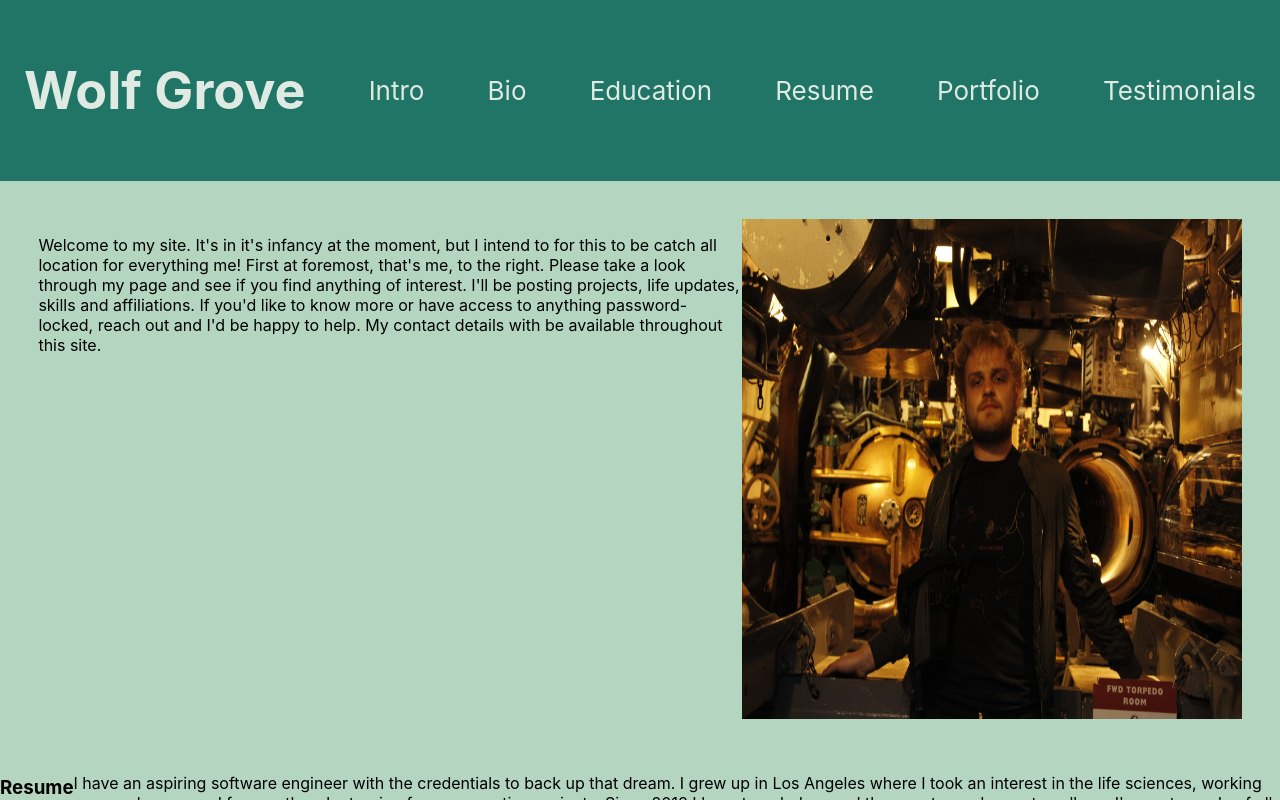
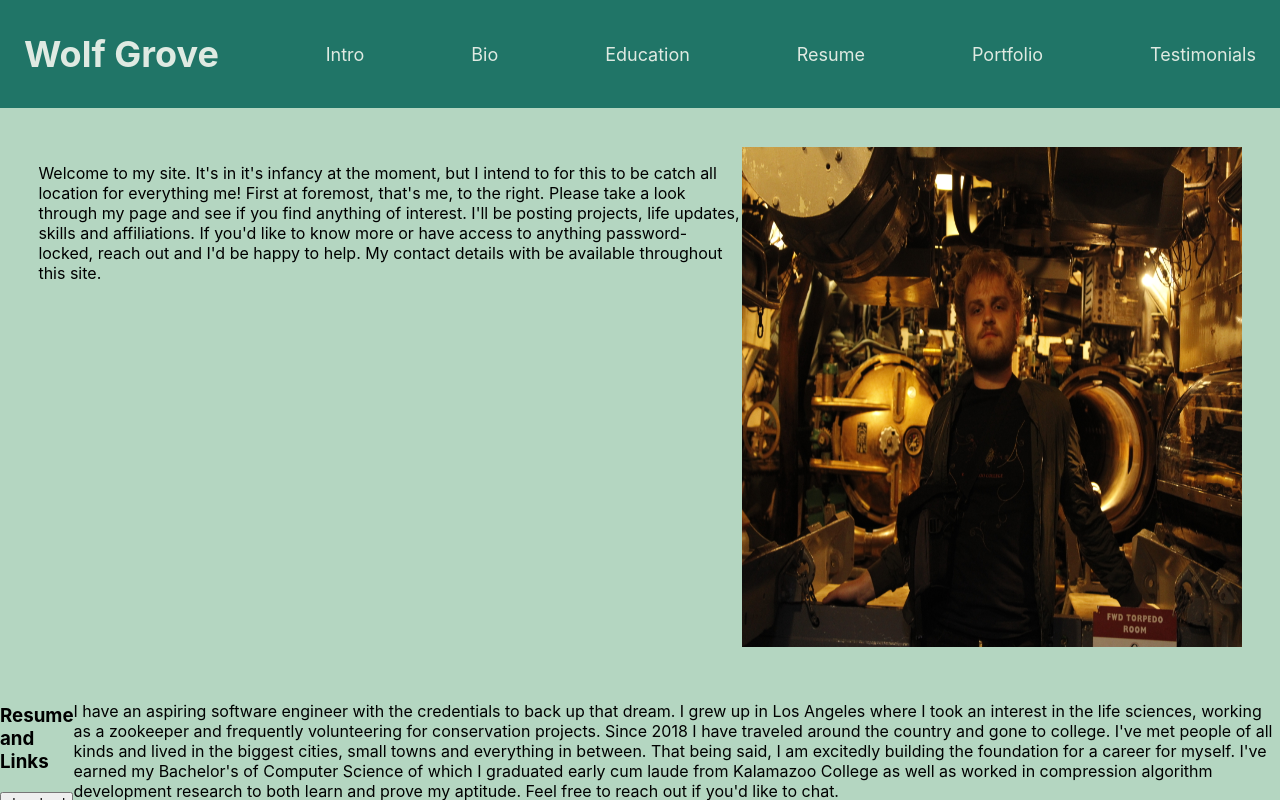
Before and after one commit to RonanGW/WolfGrove, a React (Create React App) app: page / in a window 1280 px wide. Shown: the top 800 px of the page. Built offline with nearby package versions, Linux system fonts and the light colour scheme.

Commit message:
Stylized Header

```diff
--- a/src/App.css
+++ b/src/App.css
@@ -8,12 +8,14 @@
 .App-header {
     background-color: #207567;
     color: #DFEAE2;
-    padding: 3vh;
+    padding: 1vh;
+    padding-left: 3vh;
+    padding-right: 3vh;
     display: flex;
     flex-direction: row;
     align-items: center;
     justify-content: space-between;
-    font-size: calc(10px + 2vmin);
+    font-size: calc(10px + 1vmin);
     position: sticky;
     top: 0;
 }
```
